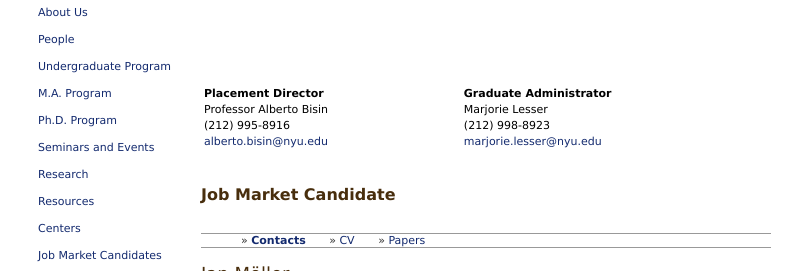
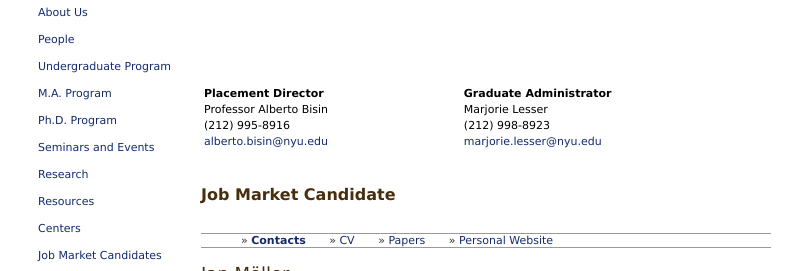
Before and after one commit to janmoeller/janmoeller.github.io, a plain HTML site: page index.html in a window 1280 px wide. Shown: the part 363-634 px from the top of the page, without its empty margins (235-1044 px from the left). Drawn offline with Linux system fonts and the light colour scheme.

Commit message:
PhD completed

```diff
--- a/index.html
+++ b/index.html
@@ -170,7 +170,7 @@
 	  <!--REPLACE John_Doe_CV.pdf WITH THE NAME OF YOUR FILE-->
       <li>» <a href="jan_moeller_CV.pdf">CV</a> </li>
       <li>» <a href="papers.html">Papers</a> </li>
-      <!--li>» <a href="personal.html">Personal Website</a> </li>
+      <li>» <a href="https://sites.google.com/site/janmoeller33649/home">Personal Website</a> </li>
 
 <!--**********************************-->
 <!--TO ADD NEW NAVIGATION LINK, COPY CODE BELOW AND PASTE ABOVE THIS LINE
```
Also changed, not shown: papers.html (+1 -1 lines), 2 other files.
